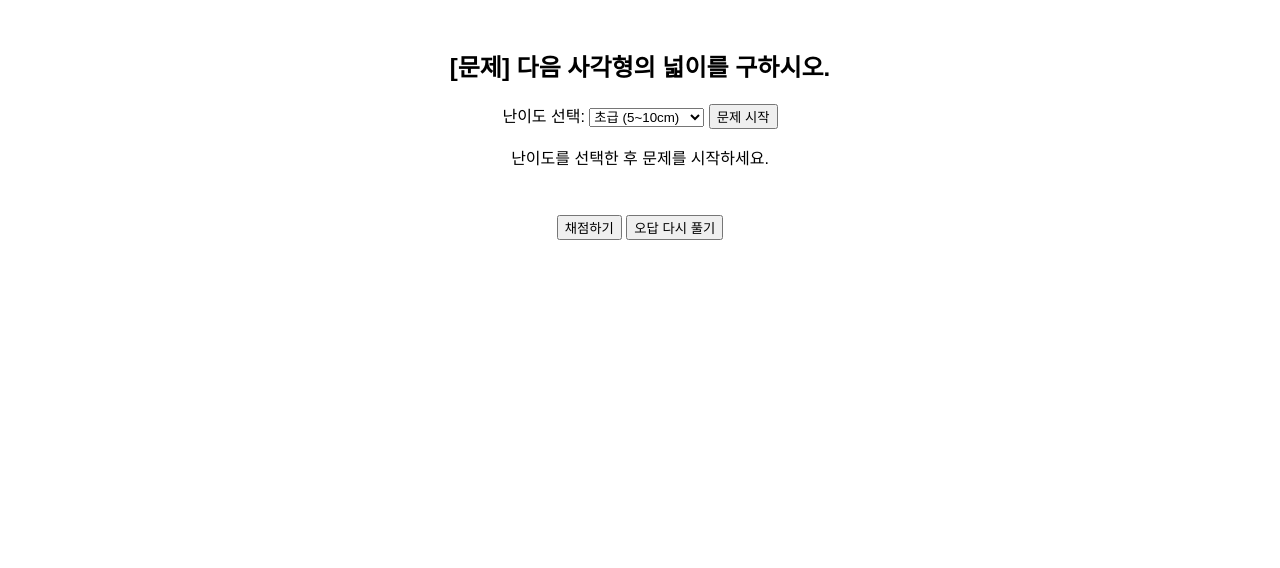
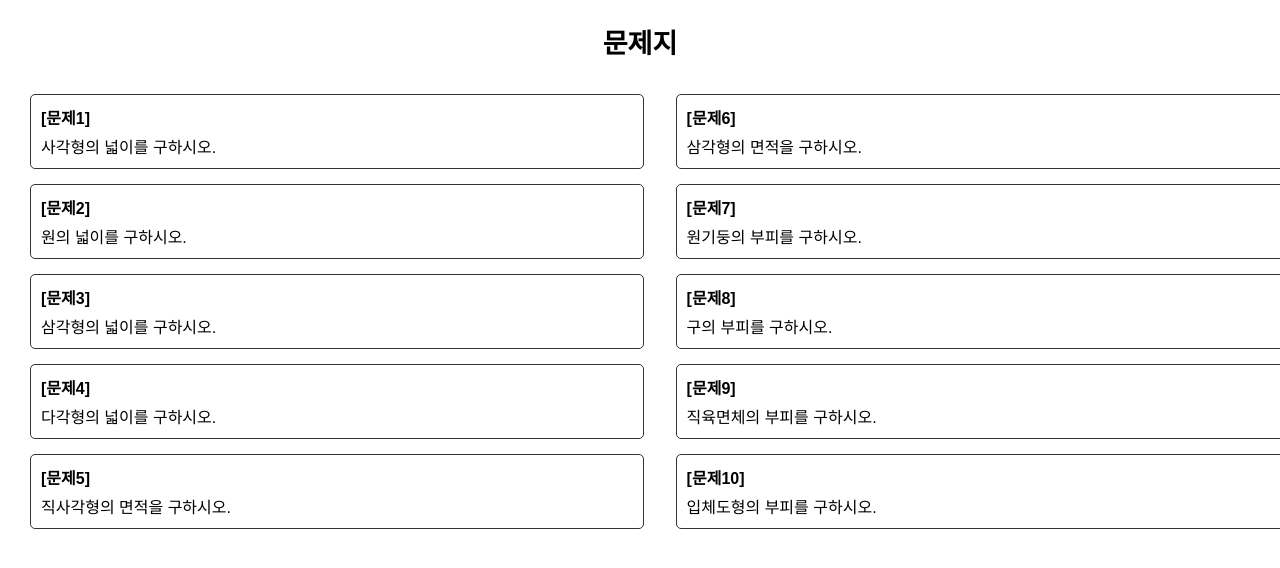
Before and after one commit to Jaerok-Song/area, a plain HTML site: page index.html in a window 1280 px wide. Drawn offline with Linux system fonts and the light colour scheme.

Commit message:
Update index.html

```diff
--- a/index.html
+++ b/index.html
@@ -2,186 +2,97 @@
 <html lang="ko">
 <head>
   <meta charset="UTF-8">
-  <title>사각형 넓이 구하기</title>
+  <title>문제지 레이아웃</title>
   <style>
     body {
       font-family: Arial, sans-serif;
-      text-align: center;
-      padding: 20px;
+      margin: 0;
+      padding: 0;
     }
-    .problem-container {
+    .container {
+      width: 100%;
       display: flex;
       flex-wrap: wrap;
-      justify-content: center;
+      justify-content: space-between;
+      margin: 20px;
+    }
+    .problem-column {
+      width: 48%;
+      padding: 10px;
     }
     .problem {
-      width: 45%;
-      margin: 10px;
-      text-align: center;
+      margin-bottom: 15px;
+      padding: 10px;
+      border: 1px solid #333;
+      border-radius: 5px;
     }
-    .rectangle-container {
-      position: relative;
-      display: inline-block;
-      margin: 10px 0;
-    }
-    .rectangle {
-      background-color: #a2d5f2;
-      border: 2px solid #333;
-    }
-    .label {
-      position: absolute;
-      font-weight: bold;
-      background-color: white;
-      padding: 2px 5px;
-      border: 1px solid #999;
-      font-size: 14px;
-    }
-    .widthLabel {
-      top: -25px;
-      left: 50%;
-      transform: translateX(-50%);
-    }
-    .heightLabel {
-      left: -55px;
-      top: 50%;
-      transform: translateY(-50%);
-    }
-    .result {
-      margin-top: 5px;
+    .problem-number {
       font-weight: bold;
     }
-    #controls {
-      margin-top: 30px;
+    .problem-content {
+      margin-top: 5px;
+    }
+    .header {
+      text-align: center;
+      font-size: 18px;
+      font-weight: bold;
+      margin-bottom: 20px;
     }
   </style>
 </head>
 <body>
 
-  <h2>[문제] 다음 사각형의 넓이를 구하시오.</h2>
-
-  <div>
-    난이도 선택:
-    <select id="difficulty">
-      <option value="easy">초급 (5~10cm)</option>
-      <option value="medium">중급 (10~20cm)</option>
-      <option value="hard">고급 (15~30cm)</option>
-    </select>
-    <button onclick="generateProblems()">문제 시작</button>
+  <div class="header">
+    <h2>문제지</h2>
   </div>
 
-  <div id="problems" class="problem-container"></div>
+  <div class="container">
+    <div class="problem-column">
+      <div class="problem">
+        <div class="problem-number">[문제1]</div>
+        <div class="problem-content">사각형의 넓이를 구하시오.</div>
+      </div>
+      <div class="problem">
+        <div class="problem-number">[문제2]</div>
+        <div class="problem-content">원의 넓이를 구하시오.</div>
+      </div>
+      <div class="problem">
+        <div class="problem-number">[문제3]</div>
+        <div class="problem-content">삼각형의 넓이를 구하시오.</div>
+      </div>
+      <div class="problem">
+        <div class="problem-number">[문제4]</div>
+        <div class="problem-content">다각형의 넓이를 구하시오.</div>
+      </div>
+      <div class="problem">
+        <div class="problem-number">[문제5]</div>
+        <div class="problem-content">직사각형의 면적을 구하시오.</div>
+      </div>
+    </div>
 
-  <div id="controls">
-    <button onclick="gradeAnswers()">채점하기</button>
-    <button onclick="retryIncorrect()">오답 다시 풀기</button>
+    <div class="problem-column">
+      <div class="problem">
+        <div class="problem-number">[문제6]</div>
+        <div class="problem-content">삼각형의 면적을 구하시오.</div>
+      </div>
+      <div class="problem">
+        <div class="problem-number">[문제7]</div>
+        <div class="problem-content">원기둥의 부피를 구하시오.</div>
+      </div>
+      <div class="problem">
+        <div class="problem-number">[문제8]</div>
+        <div class="problem-content">구의 부피를 구하시오.</div>
+      </div>
+      <div class="problem">
+        <div class="problem-number">[문제9]</div>
+        <div class="problem-content">직육면체의 부피를 구하시오.</div>
+      </div>
+      <div class="problem">
+        <div class="problem-number">[문제10]</div>
+        <div class="problem-content">입체도형의 부피를 구하시오.</div>
+      </div>
+    </div>
   </div>
 
-  <div id="endMessage" style="margin-top: 20px; font-weight: bold;"></div>
-
-  <script>
-    const numProblems = 10;
-    const pixelPerCm = 10;
-    let problems = [];
-    let incorrectIndexes = [];
-
-    function getRangeByDifficulty() {
-      const diff = document.getElementById("difficulty").value;
-      if (diff === "easy") return [5, 10];
-      if (diff === "medium") return [10, 20];
-      return [15, 30]; // hard
-    }
-
-    function generateProblems(onlyIncorrect = false) {
-      const [minCm, maxCm] = getRangeByDifficulty();
-      const container = document.getElementById("problems");
-      document.getElementById("endMessage").innerText = "";
-
-      if (!onlyIncorrect) {
-        problems = [];
-        container.innerHTML = '';
-        for (let i = 0; i < numProblems; i++) {
-          const width = getRandomInt(minCm, maxCm);
-          const height = getRandomInt(minCm, maxCm);
-          problems.push({ width, height, index: i });
-        }
-      } else {
-        incorrectIndexes.forEach(i => {
-          const width = getRandomInt(minCm, maxCm);
-          const height = getRandomInt(minCm, maxCm);
-          problems[i] = { width, height, index: i };
-        });
-      }
-
-      renderProblems();
-    }
-
-    function renderProblems() {
-      const container = document.getElementById("problems");
-      container.innerHTML = '';
-
-      problems.forEach((p, i) => {
-        const problemDiv = document.createElement("div");
-        problemDiv.className = "problem";
-        problemDiv.innerHTML = `
-          <div>문제 ${i + 1}</div>
-          <div class="rectangle-container">
-            <div class="label widthLabel">${p.width}cm</div>
-            <div class="label heightLabel">${p.height}cm</div>
-            <div class="rectangle" style="width: ${p.width * pixelPerCm}px; height: ${p.height * pixelPerCm}px;"></div>
-          </div>
-          <div>
-            <label>넓이: </label>
-            <input type="number" id="answer${i}">
-            <span class="result" id="result${i}"></span>
-          </div>
-        `;
-        container.appendChild(problemDiv);
-      });
-    }
-
-    function gradeAnswers() {
-      let score = 0;
-      incorrectIndexes = [];
-
-      for (let i = 0; i < problems.length; i++) {
-        const userInput = parseInt(document.getElementById(`answer${i}`).value);
-        const correct = problems[i].width * problems[i].height;
-        const resultSpan = document.getElementById(`result${i}`);
-
-        if (userInput === correct) {
-          resultSpan.innerText = "✅ 정답";
-          resultSpan.style.color = "green";
-          score++;
-        } else {
-          resultSpan.innerText = `❌ 오답 (정답: ${correct})`;
-          resultSpan.style.color = "red";
-          incorrectIndexes.push(i);
-        }
-      }
-
-      const total = problems.length;
-      const msg = incorrectIndexes.length === 0
-        ? `축하합니다! ${total}문제 모두 정답입니다!`
-        : `총 ${total}문제 중 ${total - incorrectIndexes.length}문제 정답, ${incorrectIndexes.length}문제 오답`;
-      document.getElementById("endMessage").innerText = msg;
-    }
-
-    function retryIncorrect() {
-      if (incorrectIndexes.length === 0) {
-        alert("오답이 없습니다. 먼저 채점을 해주세요.");
-        return;
-      }
-      generateProblems(true);
-    }
-
-    function getRandomInt(min, max) {
-      return Math.floor(Math.random() * (max - min + 1)) + min;
-    }
-
-    // 초기화
-    window.onload = () => {
-      document.getElementById("problems").innerHTML = "<p>난이도를 선택한 후 문제를 시작하세요.</p>";
-    };
-  </script>
 </body>
 </html>
```
